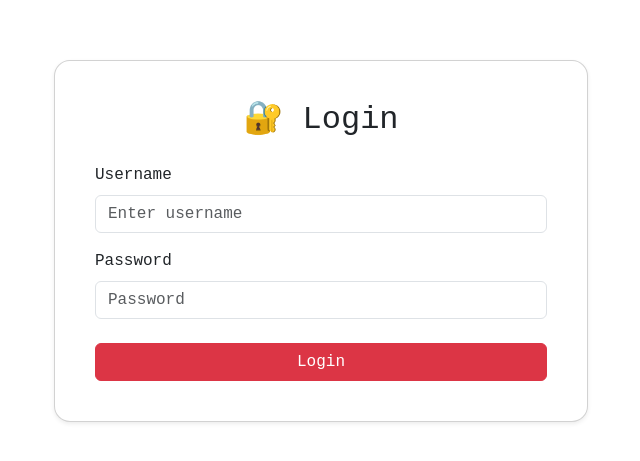
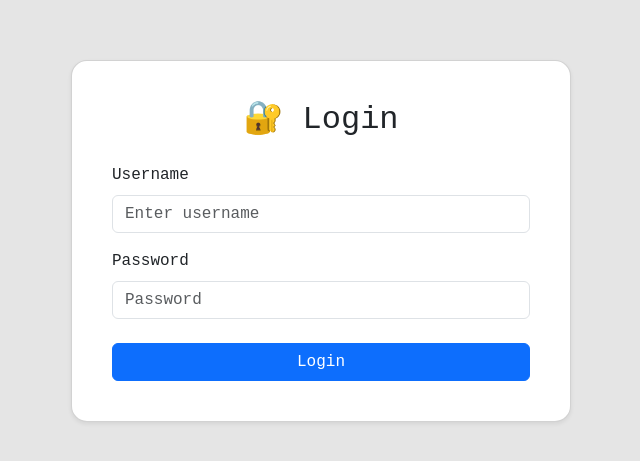
Before and after one commit to SageTendo/farm_inventory_management, a React (Vite) app in the folder client/: page /login in a window 1280 px wide. Shown: the part 159-620 px from the top of the page, without its empty margins (319-959 px from the left). Built offline with nearby package versions, Linux system fonts and the light colour scheme.

Commit message:
Login view rework

```diff
--- a/client/src/ui/views/auth/Login.tsx
+++ b/client/src/ui/views/auth/Login.tsx
@@ -6,7 +6,7 @@ const LoginPage = () => {
   const [password, setPassword] = useState('');
   const [errorMsg, setErrorMsg] = useState('');
 
-  const handleLogin = (e : React.FormEvent<HTMLFormElement> ) => {
+  const handleLogin = (e: React.FormEvent<HTMLFormElement>) => {
     e.preventDefault();
 
     if (!username.trim() || !password.trim()) {
@@ -20,10 +20,9 @@ const LoginPage = () => {
   };
 
   return (
-    <Container className="d-flex justify-content-center align-items-center" style={{minHeight: '100vh'}}>
-      <Row className="w-100">
-        <Col md={{span: 6, offset: 3}}>
-          <Card className="p-4 shadow-sm rounded-4">
+    <Container className="d-flex justify-content-center align-items-center"
+               style={{minHeight: '100vh', minWidth: '100vw', backgroundColor: '#e5e5e5'}}>
+      <Card className="p-4 shadow-sm rounded-4" style={{width: '500px'}}>
         <Card.Body>
           <h2 className="text-center mb-4">🔐 Login</h2>
           {errorMsg && <Alert variant="danger">{errorMsg}</Alert>}
@@ -48,14 +47,12 @@ const LoginPage = () => {
               />
             </Form.Group>
 
-                <Button type="submit" variant="danger" className="w-100 mt-2">
+            <Button type="submit" variant="primary" className="w-100 mt-2">
               Login
             </Button>
           </Form>
         </Card.Body>
       </Card>
-        </Col>
-      </Row>
     </Container>
   );
 };
```
Lines whose indentation alone changed are shown as unchanged.
